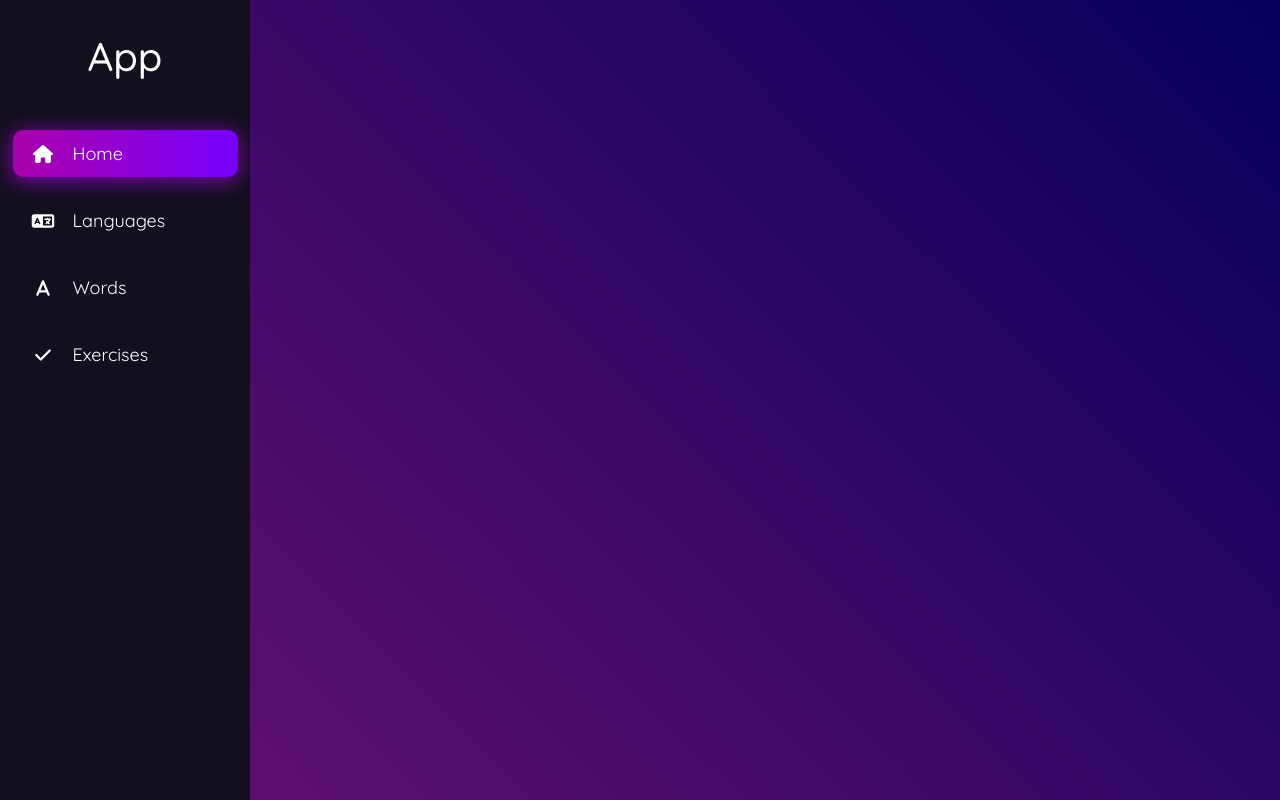
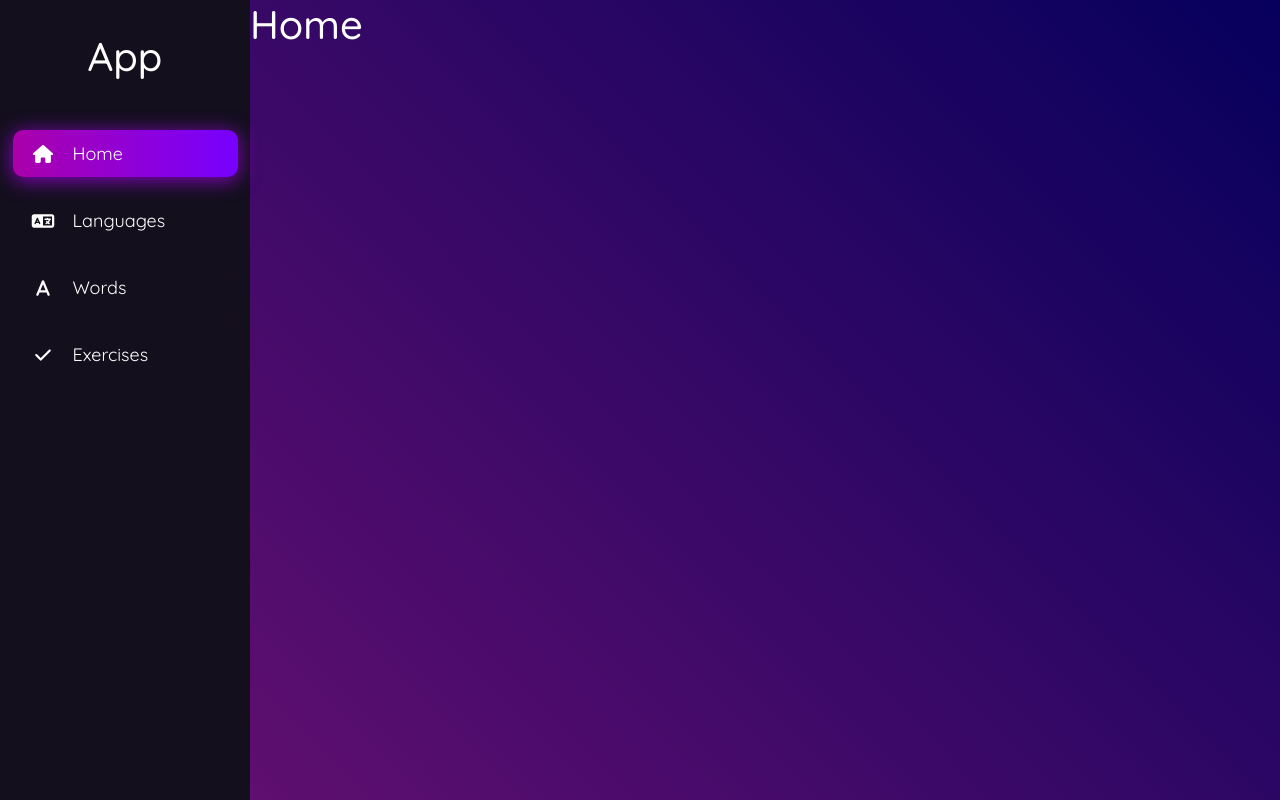
Before and after one commit to ImperialBreakCode/u-dict, a React (Create React App) app in the folder react-ui/: page / in a window 1280 px wide. Built offline with nearby package versions, Linux system fonts and the light colour scheme; the HTML template or start-up script is replaced by a standard one.

Commit message:
views save 1

```diff
--- a/react-ui/src/App.js
+++ b/react-ui/src/App.js
@@ -1,11 +1,24 @@
+import { useState, useEffect } from 'react';
 import 'bootstrap/dist/css/bootstrap.css';
 import './styles/style.css';
 import Navigation from "./components/navigation";
+import HomeView from './views/home';
 
 function App() {
+
+  const [state, setState] = useState(0);
+
+  function changeView(toView){
+    console.log(toView);
+  }
+
   return (
-    <Navigation></Navigation>
+    <>
+      <Navigation changeView={changeView}/>
+      <HomeView></HomeView>
+    </>
   );
+
 }
 
 export default App;
--- a/react-ui/src/components/navButton.jsx
+++ b/react-ui/src/components/navButton.jsx
@@ -4,10 +4,11 @@ import React from 'react';
 function NavButton(props) {
 
     const classNameStr = props.active === true ? 'nav-btn active-nav': 'nav-btn';
+    const view = props.toView ?? 'undefined';
 
     return(
         <div className='button-box-nav'>
-            <button onClick={(e) => props.onClick(e)} className={classNameStr}>
+            <button toview={view} onClick={(e) => props.onClick(e)} className={classNameStr}>
                 <span>
                     {props.children}
                 </span>
--- a/react-ui/src/components/navigation.jsx
+++ b/react-ui/src/components/navigation.jsx
@@ -2,6 +2,7 @@ import React from 'react';
 import NavButton from './navButton';
 import { FontAwesomeIcon } from '@fortawesome/react-fontawesome';
 import { faHouse, faLanguage, faA, faCheck } from '@fortawesome/free-solid-svg-icons';
+import { ViewNames } from '../constants';
 
 const activeNavClass = 'active-nav';
 
@@ -42,8 +43,13 @@ class Navigation extends React.Component{
             for (let i = 0; i < path.length; i++) {
                 if (path[i].nodeName == 'BUTTON') {
                     path[i].classList.add(activeNavClass);
+
+                    const view = document.querySelector(`.${activeNavClass}`).dataset.toview;
+                    console.log(view);
                 }
             }
+
+            this.props.ChangeView();
         }
 
     }
@@ -55,7 +61,7 @@ class Navigation extends React.Component{
                 <AppTitle/>
 
                 <NavControl>
-                    <NavButton onClick={this.handleClickNavButton} active={true} text='home'>
+                    <NavButton onClick={this.handleClickNavButton} active={true} toView={ViewNames.home} text='home'>
                         <FontAwesomeIcon icon={faHouse} />
                     </NavButton>
                     <NavButton onClick={this.handleClickNavButton} active={false} text='languages'>
--- /dev/null
+++ b/react-ui/src/constants.js
@@ -0,0 +1,3 @@
+export const ViewNames = {
+    home: 'home'
+}
--- /dev/null
+++ b/react-ui/src/styles/home/style.css
@@ -0,0 +1,4 @@
+h1 {
+  color: white;
+}
+/*# sourceMappingURL=style.css.map */
--- /dev/null
+++ b/react-ui/src/styles/home/style.scss
@@ -0,0 +1,3 @@
+h1{
+    color: white;
+}
--- /dev/null
+++ b/react-ui/src/views/home.jsx
@@ -0,0 +1,15 @@
+import React from 'react';
+import "../styles/home/style.css";
+
+
+class HomeView extends React.Component{
+
+    render(){
+        return(
+            <h1>Home</h1>
+        );
+    }
+
+}
+
+export default HomeView;
```
Also changed, not shown: 1 other file (tests, documents, lock files or other folders).
